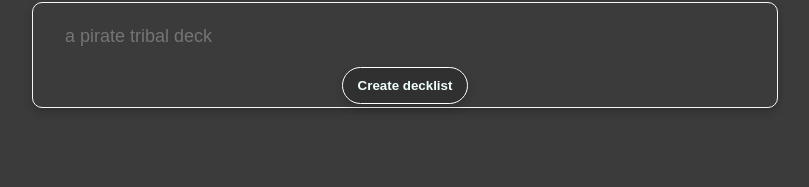
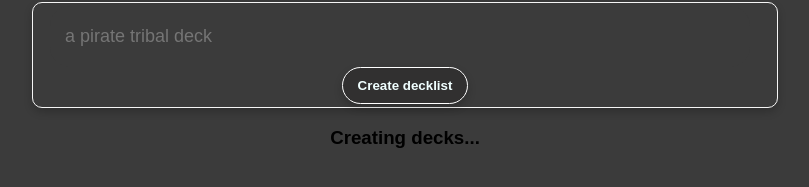
Before and after one commit to eboyden42/mtg-commander-ai, a React (Vite) app in the folder frontend/: page / in a window 1280 px wide. Both pictures are taken after typing "Sample" into the empty fields and a click on the button "Create decklist". Shown: the part 119-306 px from the top of the page, without its empty margins (235-1044 px from the left). Built offline with nearby package versions, Linux system fonts and the light colour scheme; no server answers.

Commit message:
updated to show waiting message

```diff
--- a/frontend/src/App.jsx
+++ b/frontend/src/App.jsx
@@ -5,6 +5,7 @@ import Header from './components/Header.jsx'
 
 function App() {
   const [generatedResponse, setGeneratedResponse] = useState(null)
+  const [isGettingResponse, setIsGettingResponse] = useState(false)
   const api_url = import.meta.env.VITE_APP_API_DIST_URL
 
   function handleSubmit(event) {
@@ -12,6 +13,7 @@ function App() {
     const formData = new FormData(event.currentTarget)
     const description = formData.get("description")
     event.currentTarget.reset()
+    setIsGettingResponse(true)
 
     fetch(api_url, {
       method: 'POST',
@@ -22,6 +24,7 @@ function App() {
       .then((data) => {
         // console.log("Data:")
         console.log(data)
+        setIsGettingResponse(false)
         setGeneratedResponse(data.message ? createDecks(data.message) : "Request failed...");
       })
       .catch((err) => console.error('Error:', err));
@@ -40,9 +43,10 @@ function App() {
     <>
       {/* <Header /> */}
       <Form handleSubmit={handleSubmit} />
+      {isGettingResponse ? <h3>Creating decks...</h3> :
       <div>
         {generatedResponse}
-      </div>
+      </div> }
     </>
   )
 }
```
